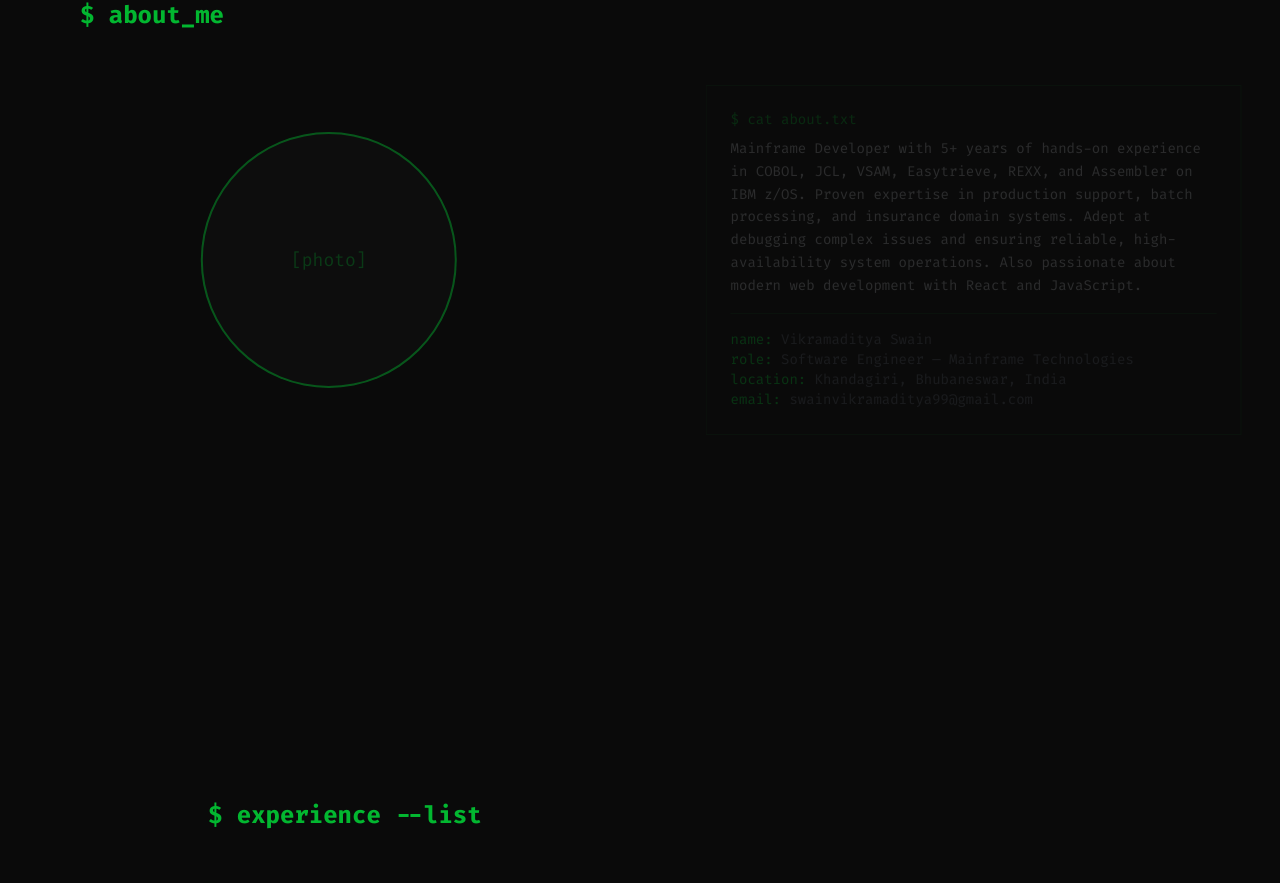
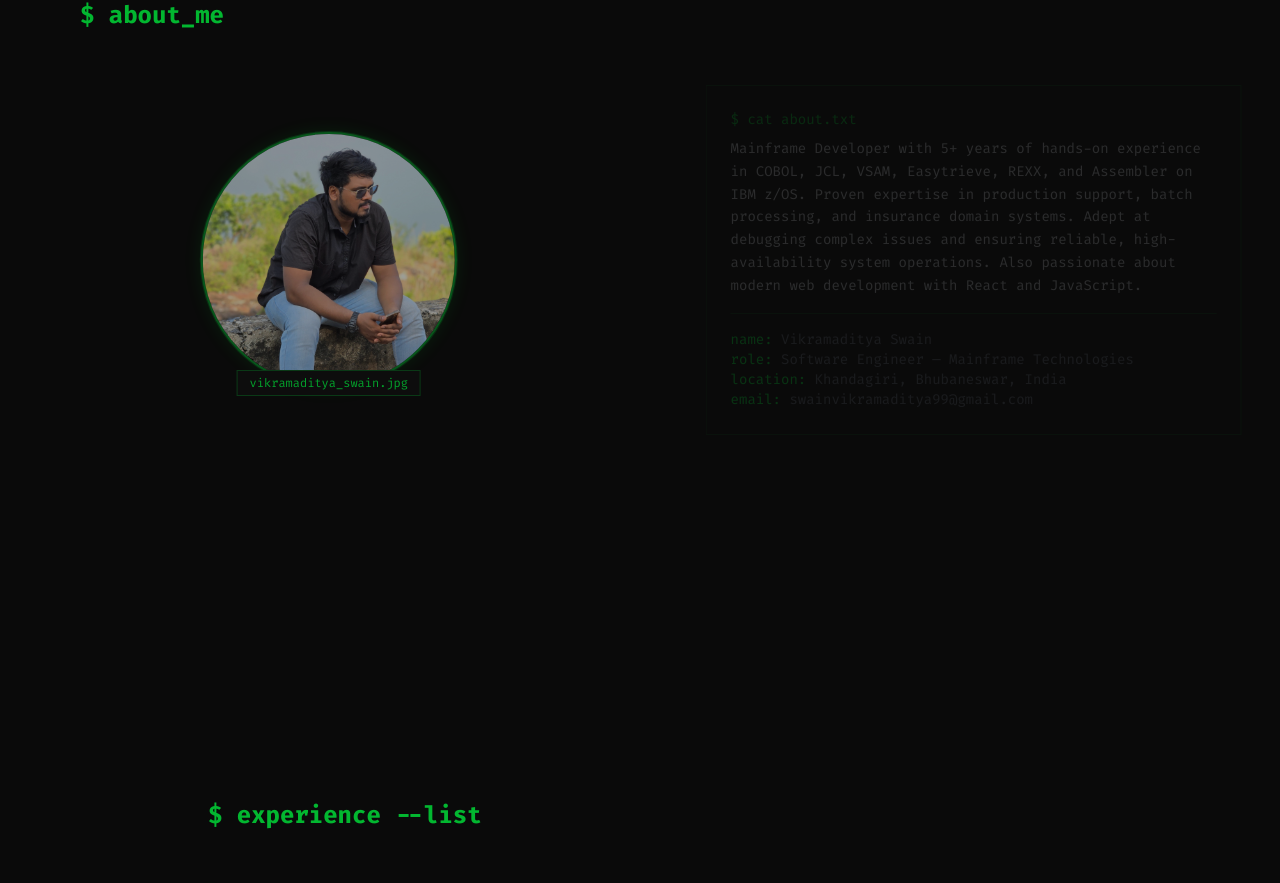
Before and after one commit to vikram-123-hi/vikramaditya-portfolio, a React (Vite) app: page / in a window 1280 px wide. Shown: the part 875-1758 px from the top of the page. Built offline with nearby package versions, Linux system fonts and the light colour scheme; the HTML template or start-up script is replaced by a standard one.

Commit message:
fix: improve profile photo display, add resume to public

```diff
--- a/src/components/About.jsx
+++ b/src/components/About.jsx
@@ -27,17 +27,20 @@ export default function About() {
             transition={{ duration: 0.6 }}
             className="flex justify-center"
           >
-            <div className="w-64 h-64 rounded-full border-2 border-terminal/50 overflow-hidden bg-dark-panel relative group">
+            <div className="relative">
+            <div className="w-64 h-64 rounded-full overflow-hidden border-2 border-terminal/50 shadow-[0_0_20px_rgba(0,255,65,0.15)] bg-dark-panel">
+              <div className="absolute inset-0 rounded-full ring-1 ring-terminal/20 pointer-events-none z-10" />
               <img
                 src="/profile.jpg"
                 alt={personalInfo.name}
-                className="w-full h-full object-cover opacity-0 group-hover:opacity-100 transition-opacity duration-500"
+                className="w-full h-full object-cover relative z-[1]"
                 onError={(e) => { e.target.style.display = 'none'; }}
               />
-              <div className="absolute inset-0 flex items-center justify-center text-terminal/30 font-mono text-lg group-hover:opacity-0 transition-opacity duration-500">
-                [photo]
-              </div>
             </div>
+            <div className="absolute -bottom-2 left-1/2 -translate-x-1/2 bg-dark-panel border border-terminal/30 px-3 py-1 text-xs text-terminal font-mono whitespace-nowrap z-20">
+              vikramaditya_swain.jpg
+            </div>
+          </div>
           </motion.div>
 
           <motion.div
```
Also changed, not shown: 2 other files (tests, documents, lock files or other folders).
